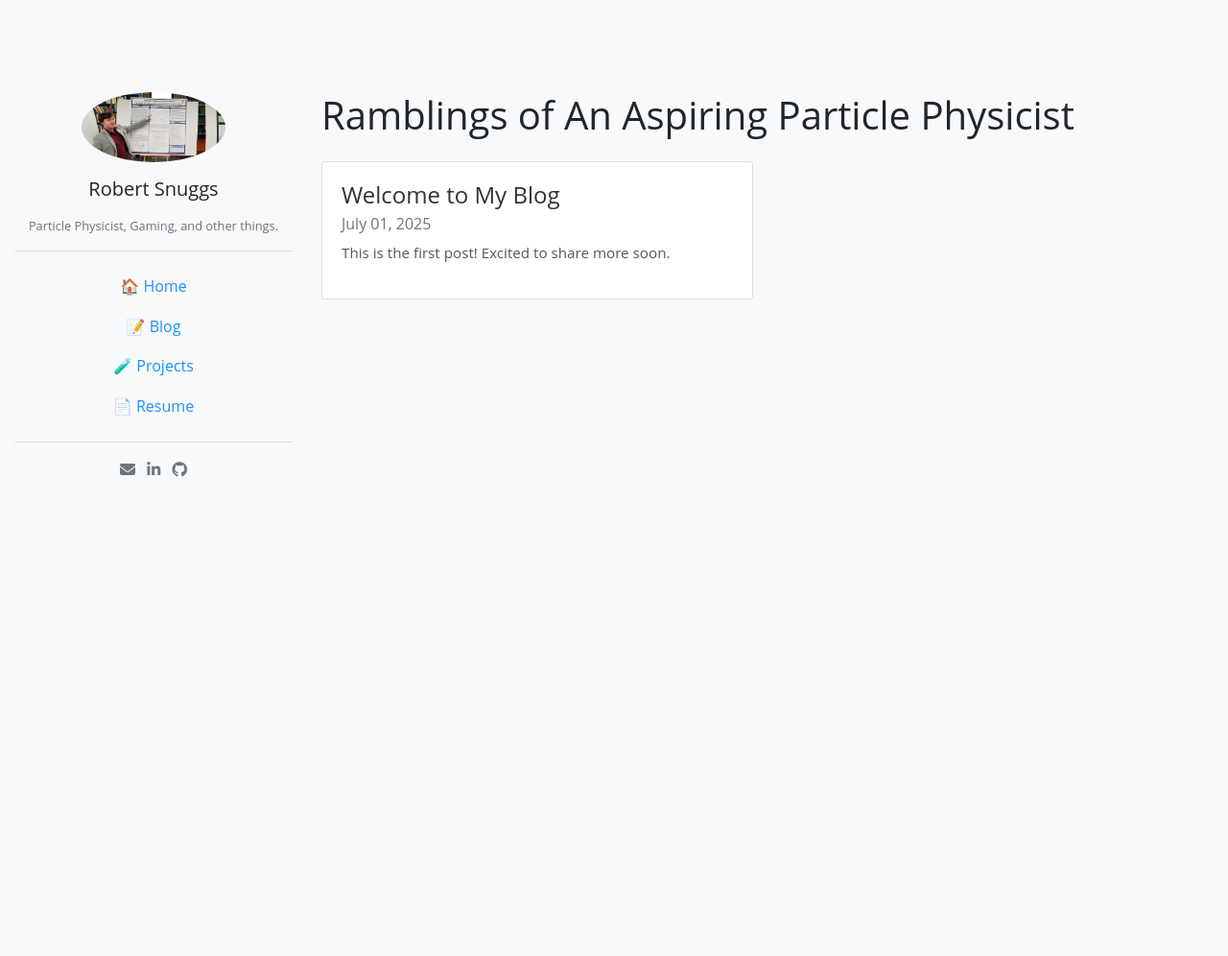
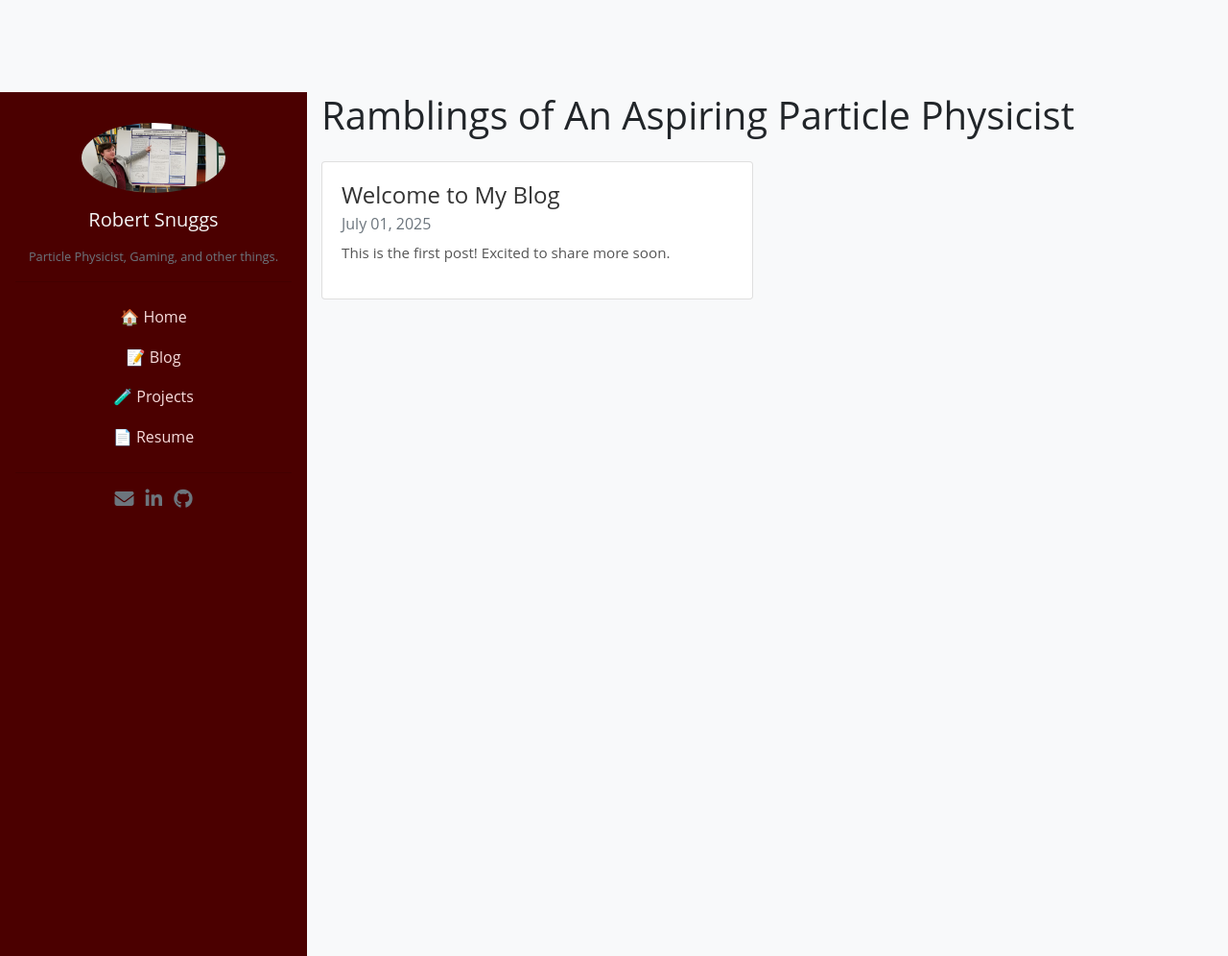
Before and after one commit to madscientoast/madscientoast.github.io, a Jekyll site: the page built from blog.html, in a window 1280 px wide. Shown: the whole page at 96% size. Built offline with Jekyll 4.4.1, drawn with Linux system fonts in a browser that asks for light colours; nearby versions of some CDN libraries; before the commit the page ends 900 px from its top, so only the background shows below that.

Commit message:
Update style.css

```diff
--- a/assets/css/style.css
+++ b/assets/css/style.css
@@ -2,6 +2,41 @@ body {
   font-family: 'Open Sans', sans-serif;
   background-color: #f8f9fa;
   line-height: 1.6;
+}
+
+.blog-header {
+  background: linear-gradient(90deg, #8B0000, #B22222);
+  color: white;
+  text-align: center;
+}
+
+main.bg-white {
+  background-color: #fff;
+  border-left: 1px solid #ddd;
+  min-height: 100vh;
+}
+
+.sidebar {
+  background-color: #4b0000;
+  padding: 2rem 1rem;
+  min-height: 100vh;
+  color: #f5f5f5;
+}
+
+.sidebar .nav-link {
+  color: #f8dcdc;
+  font-weight: 500;
+}
+.sidebar .nav-link:hover {
+  color: #ffffff;
+}
+.sidebar .social-icons a {
+  font-size: 1.25rem;
+  margin: 0 0.5rem;
+  color: #f8f8f8;
+}
+.sidebar .social-icons a:hover {
+  color: #ffa07a;
 }
 
 .blog-post h1 {
@@ -27,42 +62,6 @@ a:hover {
   margin-bottom: 1rem;
 }
 
-/* Adjust spacing around navbar */
-.container.pt-5 {
-  padding-top: 5rem !important;
-}
-
-.navbar {
-  transition: background-color 0.3s ease;
-}
-
-.navbar.scrolled {
-  background-color: white !important;
-  box-shadow: 0 2px 4px rgba(0,0,0,0.1);
-}
-
-/* Responsive text */
-@media (max-width: 576px) {
-  .blog-post h1 {
-    font-size: 1.75rem;
-  }
-}
-
-/* Thematic colors based on post type */
-/* Life */
-.badge-info {
-  background-color: #17a2b8;
-}
-/* Research */
-.badge-success {
-  background-color: #28a745;
-}
-/* Gaming */
-.badge-warning {
-  background-color: #ffc107;
-}
-
-/* Card layout enhancements */
 .card h4 a {
   color: #333;
   text-decoration: none;
@@ -75,3 +74,19 @@ a:hover {
   font-size: 0.95rem;
   color: #555;
 }
+
+.badge-info {
+  background-color: #17a2b8;
+}
+.badge-success {
+  background-color: #28a745;
+}
+.badge-warning {
+  background-color: #ffc107;
+}
+
+@media (max-width: 576px) {
+  .blog-post h1 {
+    font-size: 1.75rem;
+  }
+}
```
